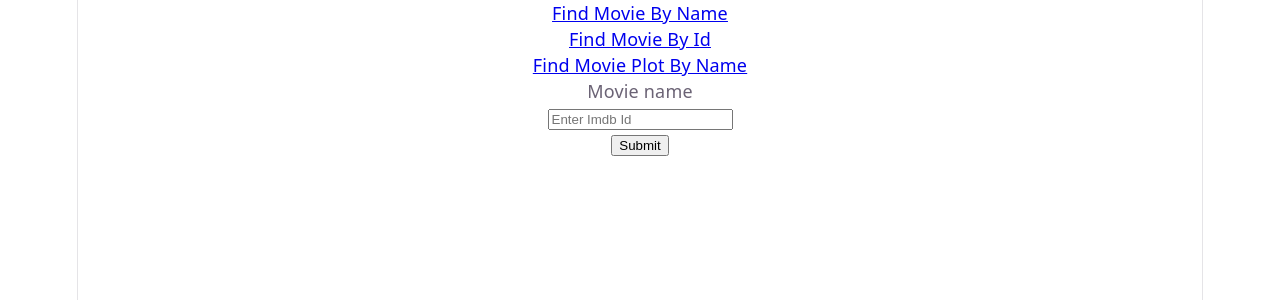
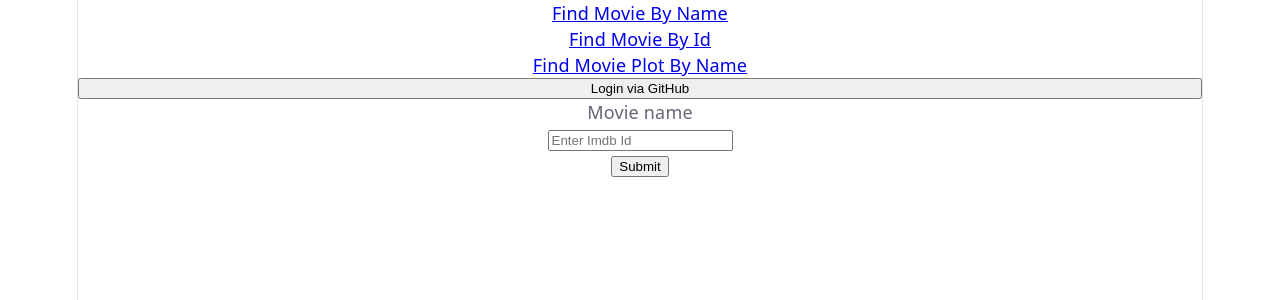
Before and after one commit to ObscuraStudio/IMDB_TeamProject, a React (Vite) app in the folder frontend/: page /findById in a window 1280 px wide. Shown: the top 300 px of the page. Built offline with nearby package versions, Linux system fonts and the light colour scheme.

Commit message:
Login button added and frontend login behaviour defined

```diff
--- a/frontend/src/App.tsx
+++ b/frontend/src/App.tsx
@@ -4,13 +4,22 @@ import MovieByName from "./components/MovieByName.tsx";
 import NavBar from "./components/NavBar.tsx";
 import MovieById from "./components/MovieById.tsx";
 import MoviePlotByName from "./components/MoviePlotByName.tsx";
+import {oAuth2_segment_github, startURL_backend_local, startURL_frontend_local} from "./types/Movie.ts";
 
 function App() {
 
+    function login() {
+        const host:string =
+            window.location.host === startURL_frontend_local ?
+                startURL_backend_local :
+                window.location.origin;
+        window.open(host + oAuth2_segment_github, "_self")
+    }
 
     return (
         <>
             <NavBar></NavBar>
+            <button onClick={login}>Login via GitHub</button>
             <Routes>
                 <Route path={"/"} element={<MovieByName />}></Route>
                 <Route path={"/findById"} element={<MovieById />}></Route>
--- a/frontend/src/types/Movie.ts
+++ b/frontend/src/types/Movie.ts
@@ -33,3 +33,7 @@ export const baseURI: string = "/api/login/movies";
 export const MIN_LENGTH_MOVIE_TITLE: number = 5;
 export const MIN_LENGTH_MOVIE_ID: number = 7;
 export const SAFE_PATH_SEGMENT:RegExp = /^[a-zA-Z0-9\s'’:,.\-()]+$/;
+
+export const startURL_frontend_local:string = "http://localhost:5173/";
+export const startURL_backend_local:string = "http://localhost:8080/";
+export const oAuth2_segment_github:string = "/oauth2/authorization/github";
```
